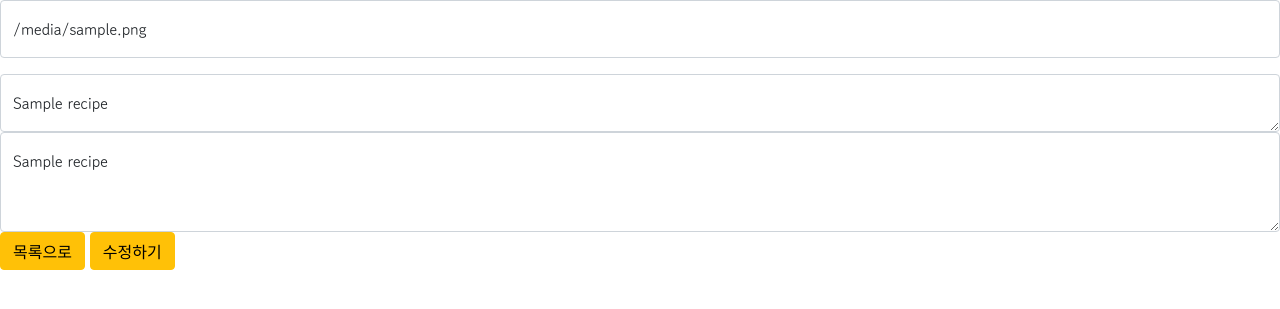
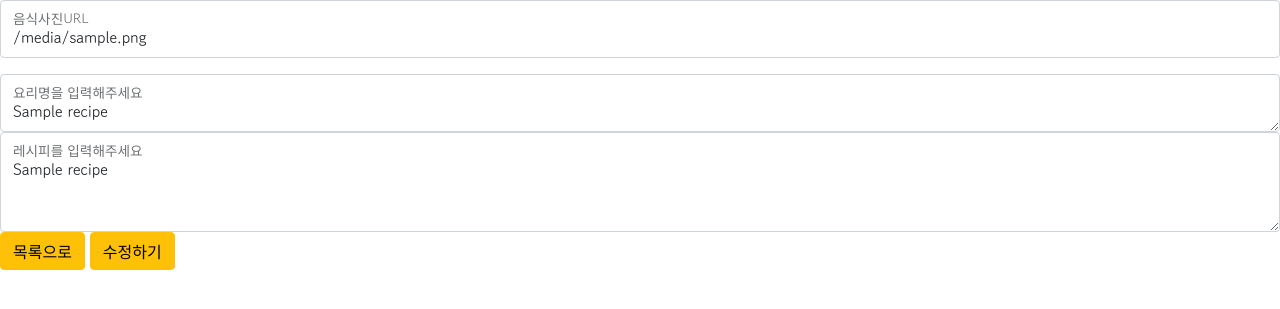
Before and after one commit to limseulki/ToyProject, a Flask app: template templates/update.html in a window 1280 px wide. Shown: the top 309 px of the page. Run offline with Flask 3, Linux system fonts and the light colour scheme; the template is opened without the code that fills it: most values are stand-ins (such as "Sample title", 1, 10 or a date in 2020).

Commit message:
레시피 상세 페이지 내 jwt 토큰 세션 에러 수정

```diff
--- a/route/recipe.py
+++ b/route/recipe.py
@@ -2,7 +2,8 @@
 from flask import Blueprint, Flask, render_template, request, jsonify, redirect
 app = Flask(__name__)
 
-import requests, jwt
+import requests, jwt#, django.http
+# from django.http import JsonResponse
 
 from pymongo import MongoClient
 client = MongoClient('mongodb+srv://sparta:test@cluster0.er12y5s.mongodb.net/?retryWrites=true&w=majority')
@@ -80,11 +81,11 @@ def recipe_delete():
 # 레시피 수정 put
 @blue_recipe.route('/put', methods=['PUT'])
 def recipe_put():
-   name_receive = request.json['name_give']
-   image_receive = request.json['image_give']
-   recipe_receive = request.json['recipe_give']
+   name_receive = request.form['name_give']
+   url_receive = request.form['url_give']
+   recipe_receive = request.form['recipe_give']
 
-   print(name_receive, image_receive, recipe_receive)
+   print(name_receive, url_receive, recipe_receive)
    return jsonify({'msg':'수정완료!'})
 
 #레시피 수정 get
@@ -128,9 +129,15 @@ def detail(under_id):
    recipes = list(map(str, id['recipe'].split("\n")))
 
    token_receive = request.cookies.get('mytoken')
-   if token_receive is not None: # token 값이 있다면 (로그인 상태라면)
-      payload = jwt.decode(token_receive, SECRET_KEY, algorithms=['HS256'])
-      user_id = payload['id']
-      return render_template('recipe.html', id=id, reviews=reviews, recipes=recipes, user_id=user_id)
-   else: # token 값이 없다면 (로그아웃 상태라면)
-      return render_template('recipe.html', id=id, reviews=reviews, recipes=recipes)
+   try:
+      if token_receive is not None: # token 값이 있다면 (로그인 상태라면)
+         payload = jwt.decode(token_receive, SECRET_KEY, algorithms=['HS256'])
+         user_id = payload['id']
+         return render_template('recipe.html', id=id, reviews=reviews, recipes=recipes, user_id=user_id)
+      else: # token 값이 없다면 (로그아웃 상태라면)
+         return render_template('recipe.html', id=id, reviews=reviews, recipes=recipes)
+   except jwt.ExpiredSignatureError:
+      return redirect("/user/expired")
+      # return JsonResponse({"message": "EXPIRED_TOKEN"}, status = 400)
+   except jwt.exceptions.DecodeError:
+      return redirect("/user/expired")
--- a/route/user.py
+++ b/route/user.py
@@ -113,6 +113,10 @@ def signup_form():
 def signin_form():
     return render_template('signin.html')
 
+@blue_user.route("/expired", methods=["GET"])
+def token_exp():
+    return render_template('expired.html')
+
 
 # if __name__ == '__main__':
 #     app.run('0.0.0.0', port=5000, debug=True)
--- a/templates/update.html
+++ b/templates/update.html
@@ -42,6 +42,21 @@
             location.href='/recipe'
         }
 
+        // function modifiy_recipe() {
+        //     let modify_url = $('#url').val()
+        //     let modify_name = $('#name').val()
+        //     let modify_recipe = $('#recipe').val()
+        //     console.log(modify_url, modify_name, modify_recipe)
+
+        //     let formData = new FormData();
+        //     formData.append("url_give", modify_url);
+        //     formData.append("name_give", modify_name);
+        //     formData.append("recipe_give", modify_recipe);
+
+        //     fetch('/recipe/put', { method: "PUT", body: formData }).then((res) => res.json()).then((data) => {
+        //         alert(data['msg'])
+        //     })
+        // }
 
     </script>
 </head>
@@ -50,21 +65,21 @@
     {% if recipe != undefined %}
         <div class="myupdate" id="update-box">
             <div class="form-floating mb-3">
-                <input id="url" type="email" class="form-control" placeholder="name@example.com">
-                <label>{{recipe.image}}</label>
+                <input id="url" type="email" class="form-control" placeholder="name@example.com" value="{{recipe.image}}">
+                <label>음식사진URL</label>
             </div>
             <div class="form-floating">
-                <textarea class="form-control" placeholder="Leave a comment here" id="name"></textarea>
-                <label for="name">{{recipe.name}}</label>
+                <textarea class="form-control" placeholder="Leave a comment here" id="name">{{recipe.name}}</textarea>
+                <label for="name">요리명을 입력해주세요</label>
             </div>
             <div class="form-floating">
-                <textarea class="form-control" placeholder="Leave a comment here" id="recipe" style="height: 100px"></textarea>
-                <label for="recipe">{{recipe.recipe}}</label>
+                <textarea class="form-control" placeholder="Leave a comment here" id="recipe" style="height: 100px">{{recipe.recipe}}</textarea>
+                <label for="recipe">레시피를 입력해주세요</label>
             </div>
         </div>
         <div class="mybtns">
             <button class="btn btn-warning" onclick="location.href='/recipe'">목록으로</button>
-            <button class="btn btn-warning" onclick="">수정하기</button>
+            <button class="btn btn-warning" onclick="modifiy_recipe()">수정하기</button>
         </div>
     {% else %}
         <div class="myupdate" id="update-box">
```
Also changed, not shown: templates/expired.html (added, +11 -0 lines), templates/recipe.html (+10 -0 lines).
